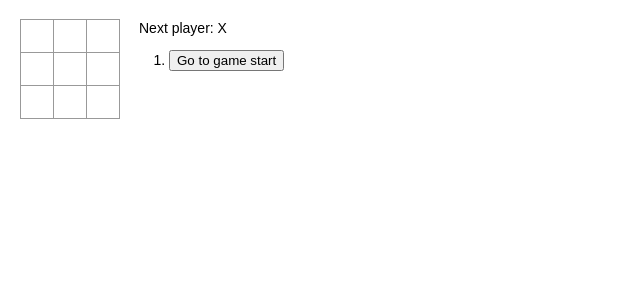
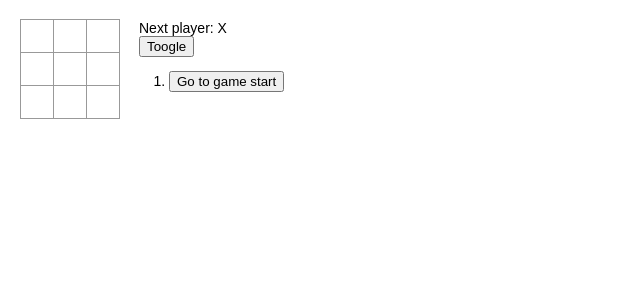
Before and after one commit to Szwarceneger16/itad-spa, a React (Create React App) app in the folder my-first-app/: page / in a window 1280 px wide. Shown: the top 300 px of the page, without its empty margins (0-640 px from the left). Built offline with nearby package versions, Linux system fonts and the light colour scheme.

Commit message:
Update index.js

```diff
--- a/my-first-app/src/index.js
+++ b/my-first-app/src/index.js
@@ -58,10 +58,13 @@ class Game extends React.Component {
     this.state = {
       history: [{
         squares: Array(9).fill(null),
+        clicked: 0
       }],
       stepNumber: 0,
       xIsNext: true,
       isFinal: false,
+      actualSelectedMove: null,
+      reverseOrder: false,
     };
   }
 
@@ -71,17 +74,18 @@ class Game extends React.Component {
     const history = this.state.history.slice(0, this.state.stepNumber + 1);
     const current = history[history.length - 1];
     const squares = current.squares.slice();
-    if (calculateWinner(squares) || squares[i]) {
-      return;
-    }
+    // if (calculateWinner(squares) || squares[i]) {
+    //   return;
+    // }
     squares[i] = this.state.xIsNext ? 'X' : 'O';
     this.setState({
       history: history.concat([{
         squares: squares,
+        clicked: i,
       }]),
       stepNumber: history.length,
       xIsNext: !this.state.xIsNext,
-      actualSelectedMove: null,
+      actualSelectedMove: history.length,
     });
   }
 
@@ -92,12 +96,20 @@ class Game extends React.Component {
     });
   }
 
+  reversOrder() {
+    this.setState({
+      reverseOrder: !this.state.reverseOrder,
+    })
+  }
+
   render() {
     const history = this.state.history;
     const current = history[this.state.stepNumber];
 
-    const moves = history.map((step, move) => {
-      const desc = move ? 'Go to move #' + move :'Go to game start';
+    let moves = history.map((step, move) => {
+      const desc = move ?
+        'Go to move #' + move+ ' => (' + Math.floor(step.clicked/3) + ',' + step.clicked%3 + ')' :
+        'Go to game start';
       return (
         <li key={move}>
           <button
@@ -106,11 +118,11 @@ class Game extends React.Component {
                 this.jumpTo(move);
                 this.setState({
                   isFinal: false ,
-                  actualSelectedMove: move.valueOf(),
+                  actualSelectedMove: move,
                 });
               }}
             >
-              {desc}
+              { desc}
           </button>
         </li>
         );
@@ -129,6 +141,12 @@ class Game extends React.Component {
       status = 'Next player: ' + (this.state.xIsNext ? 'X' : 'O');
     }
 
+    if (this.state.reverseOrder) {
+      let copyFrist = [moves.shift()];
+      moves.reverse();
+      moves = copyFrist.concat(moves);
+    }
+
     return (
       <div className="game">
         <div className="game-board">
@@ -139,7 +157,14 @@ class Game extends React.Component {
         </div>
         <div className="game-info">
           <div>{status}</div>
-          <ol>{moves}</ol>
+          <div>
+            <button
+              onClick= { () => this.reversOrder() }
+            >
+              Toogle
+            </button>
+          </div>
+          <ol>{ moves }</ol>
         </div>
       </div>
     );
```
